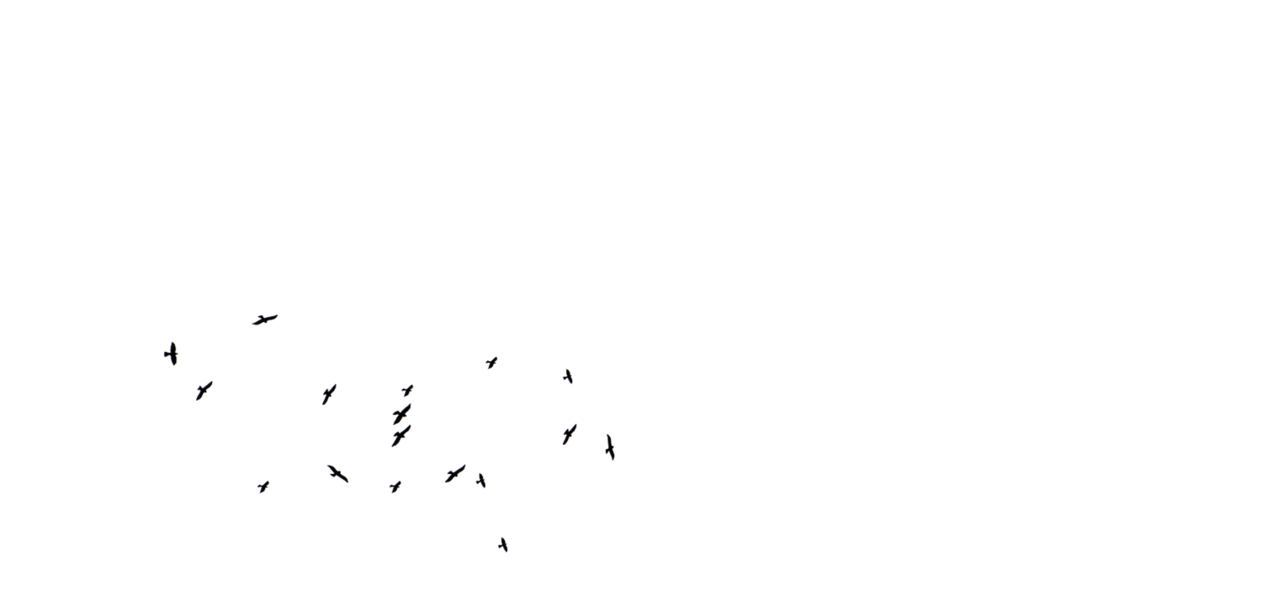
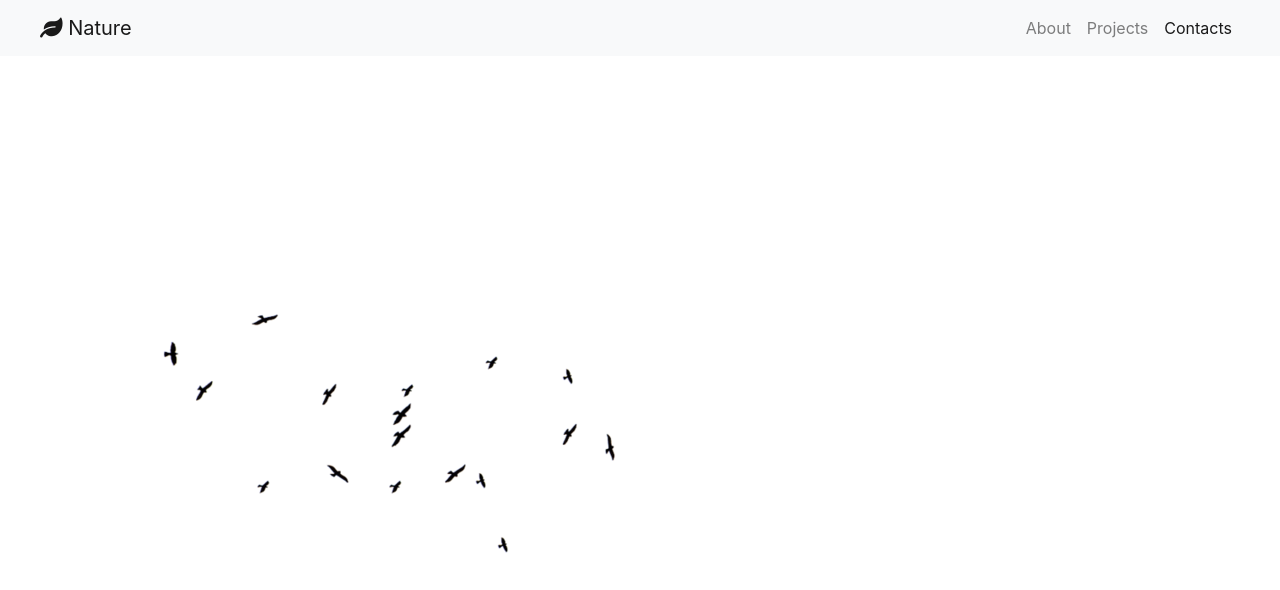
Before and after one commit to 2end/webTask1, a website: page index.html in a window 1280 px wide. Shown: the top 590 px of the page. Drawn offline with nearby package versions, Linux system fonts and the light colour scheme.

Commit message:
add navigation

```diff
--- a/css/reset.css
+++ b/css/reset.css
@@ -46,3 +46,10 @@ table {
 	border-collapse: collapse;
 	border-spacing: 0;
 }
+
+body:not(.user-is-tabbing) button:focus,
+body:not(.user-is-tabbing) input:focus,
+body:not(.user-is-tabbing) select:focus,
+body:not(.user-is-tabbing) textarea:focus {
+  outline: none;
+}
--- a/css/style.css
+++ b/css/style.css
@@ -1,5 +1,5 @@
 body {
-    min-height: 400vh;
+    min-height: 100vh;
 }
 
 header {
@@ -9,6 +9,17 @@ header {
     background-size: cover;
     background-repeat: no-repeat;
     position: relative;
+}
+
+.wrapper {
+    max-width: 1200px;
+    width: 100%;
+    margin: 0 auto;
+    display: flex;
+}
+
+.nav-wrapper {
+    justify-content: space-between;
 }
 
 .header-layer-wrapper {
@@ -32,9 +43,13 @@ header {
 
 .header-layer-1{
     z-index: 2;
-    background-image: url('../img/header-layer-1.png')
+    background-image: url('../img/header-layer-1.png');
 }
 
 .header-layer-2{
-    background-image: url('../img/header-layer-2.png')
+    background-image: url('../img/header-layer-2.png');
 }
+
+section {
+    min-height: 100vh;
+}
--- a/index.html
+++ b/index.html
@@ -6,17 +6,45 @@
     <meta http-equiv="X-UA-Compatible" content="ie=edge">
 
     <link rel="stylesheet" href="css/reset.css">
+    <link rel="stylesheet" href="node_modules/@fortawesome/fontawesome-free/css/all.min.css">
     <link rel="stylesheet" href="node_modules/bootstrap/dist/css/bootstrap.min.css">
     <link rel="stylesheet" href="css/style.css">
     <title>Document</title>
 </head>
-<body>
+<body data-spy="scroll" data-target=".navbar" data-offset="50">
     <header>
         <div class="header-layer-wrapper">
             <div class="header-layer-1"></div>
             <div class="header-layer-2"></div>
         </div>
+            <nav class="navbar fixed-top navbar-expand-lg navbar-light bg-light">
+                <div class="wrapper nav-wrapper">
+                    <a class="navbar-brand" href="#">
+                        <i class="fas fa-leaf"></i>
+                        Nature
+                    </a>
+                    <div class="collapse navbar-collapse justify-content-end" id="navbarNav">
+                        <ul class="navbar-nav">
+                            <li class="nav-item">
+                                <a class="nav-link" href="#about">About <span class="sr-only">(current)</span></a>
+                            </li>
+                            <li class="nav-item">
+                                <a class="nav-link" href="#projects">Projects</a>
+                            </li>
+                            <li class="nav-item">
+                                <a class="nav-link" href="#contacts">Contacts</a>
+                            </li>
+                        </ul>
+                    </div>
+                    <button class="navbar-toggler" type="button" data-toggle="collapse" data-target="#navbarNav">
+                            <span class="navbar-toggler-icon"></span>
+                    </button>
+                </div>
+            </nav>
     </header>
+    <section id="about"></section>
+    <section id="projects"></section>
+    <section id="contacts"></section>
 
 
       <script src="node_modules/jquery/dist/jquery.min.js"></script>
--- a/package.json
+++ b/package.json
@@ -11,5 +11,8 @@
   "dependencies": {
     "bootstrap": "^4.3.1",
     "jquery": "^3.3.1"
+  },
+  "devDependencies": {
+    "@fortawesome/fontawesome-free": "^5.7.2"
   }
 }
```
Also changed, not shown: 1 other file.
